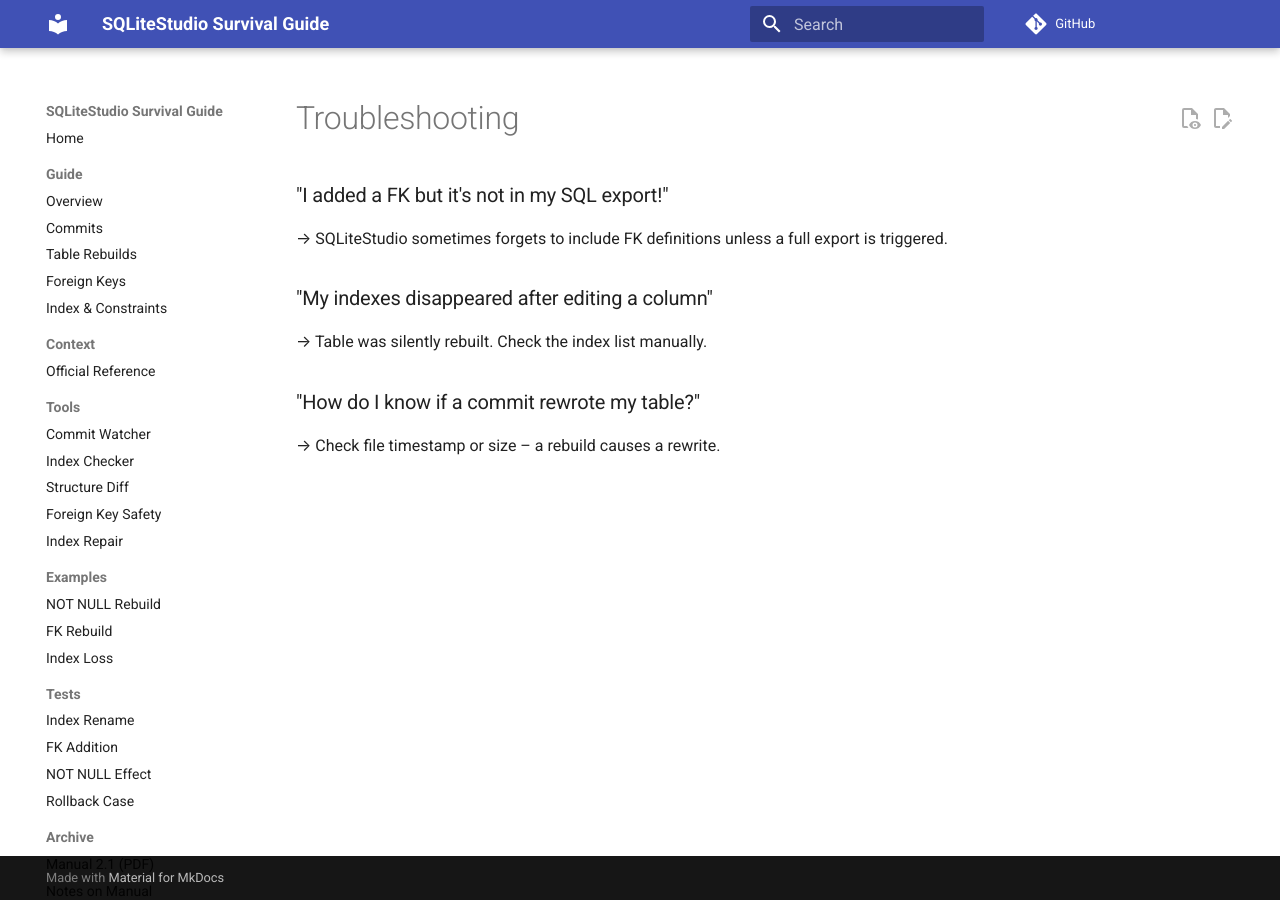
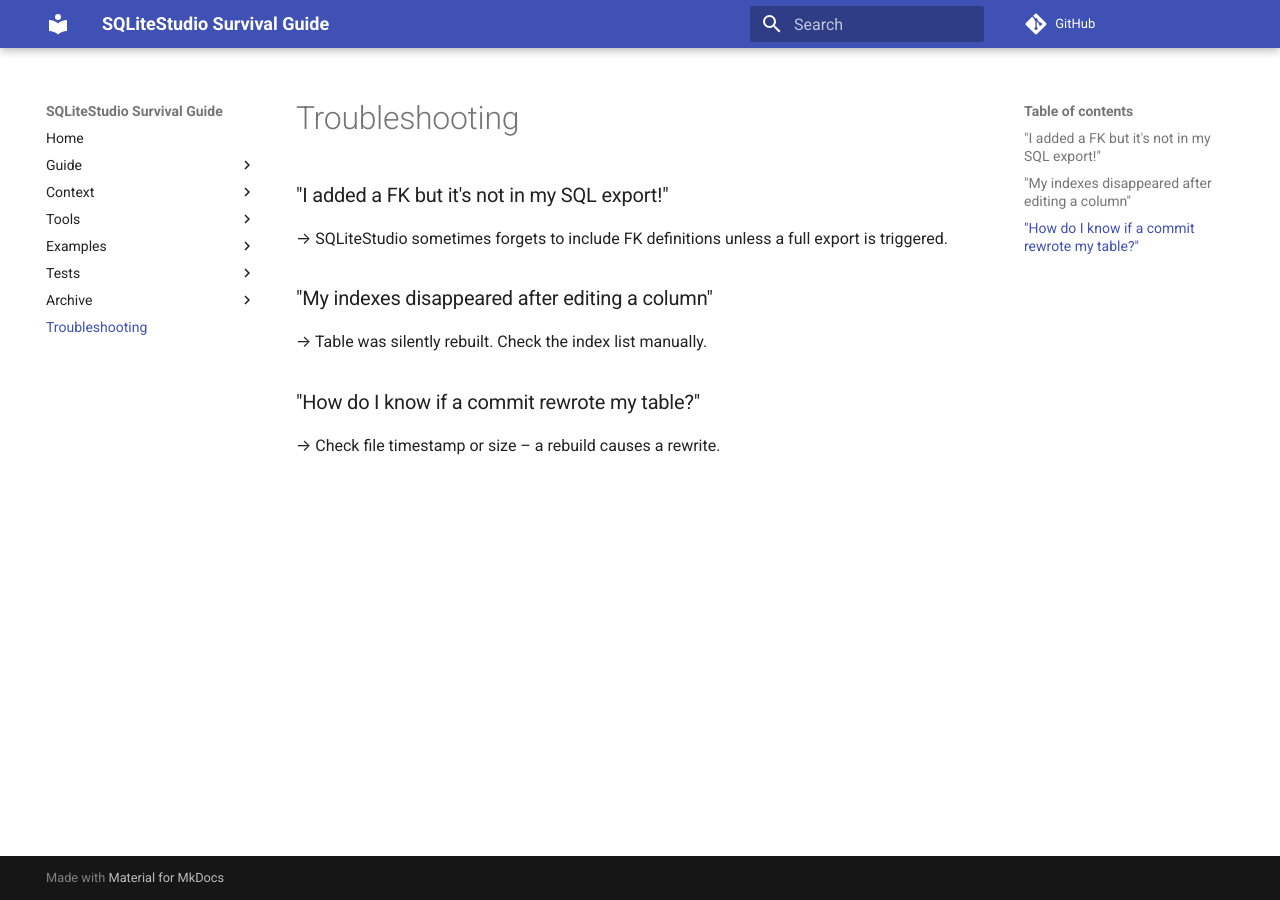
Before and after one commit to cyberman/SQLiteStudio-Survival-Guide, an MkDocs documentation site: the page built from docs/troubleshooting/known_pitfalls.md, in a window 1280 px wide. Built offline with MkDocs 1.6.1 and Material for MkDocs 9.7.7, drawn with Linux system fonts in a browser that asks for light colours; comment, search, counter and statistics services are not loaded; some of the changed lines change nothing that is shown.

Commit message:
Bug fix for Workflow... again

```diff
--- a/mkdocs.yml
+++ b/mkdocs.yml
@@ -1,48 +1,36 @@
 site_name: SQLiteStudio Survival Guide
 site_description: Independent, field-tested documentation of SQLiteStudio's real behavior
 site_author: cyberman
-repo_url: https://github.com/cyberman/sqlitestudio-truth
+repo_url: https://github.com/cyberman/SQLiteStudio-Survival-Guide
 theme:
   name: material
-  features:
-    - navigation.instant
-    - navigation.tracking
-    - navigation.sections
-    - toc.integrate
-    - content.code.copy
-    - content.action.edit
-    - content.action.view
-    - navigation.top
-    - navigation.expand
-    - search.suggest
-    - search.highlight
   language: en
 nav:
   - Home: index.md
   - Guide:
-    - Overview: docs/guide/01_overview.md
-    - Commits: docs/guide/02_commits.md
-    - Table Rebuilds: docs/guide/03_table_rebuilds.md
-    - Foreign Keys: docs/guide/04_foreign_keys.md
-    - Index & Constraints: docs/guide/05_index_and_constraints.md
+      - Overview: guide/01_overview.md
+      - Commits: guide/02_commits.md
+      - Table Rebuilds: guide/03_table_rebuilds.md
+      - Foreign Keys: guide/04_foreign_keys.md
+      - Index & Constraints: guide/05_index_and_constraints.md
   - Context:
-    - Official Reference: docs/context/00_official_refs.md
+      - Official Reference: context/00_official_refs.md
   - Tools:
-    - Commit Watcher: docs/tools/sqlite_commit_watch.sh
-    - Index Checker: docs/tools/index_checker.sql
-    - Structure Diff: docs/tools/structure_diff.sql
-    - Foreign Key Safety: docs/tools/foreign_key_safety.sql
-    - Index Repair: docs/tools/index_repair.sql
+      - Commit Watcher: tools/sqlite_commit_watch.sh
+      - Index Checker: tools/index_checker.sql
+      - Structure Diff: tools/structure_diff.sql
+      - Foreign Key Safety: tools/foreign_key_safety.sql
+      - Index Repair: tools/index_repair.sql
   - Examples:
-    - NOT NULL Rebuild: docs/examples/rebuild_not_null_example.sql
-    - FK Rebuild: docs/examples/foreign_key_rebuild_example.sql
-    - Index Loss: docs/examples/index_loss_example.sql
+      - NOT NULL Rebuild: examples/rebuild_not_null_example.sql
+      - FK Rebuild: examples/foreign_key_rebuild_example.sql
+      - Index Loss: examples/index_loss_example.sql
   - Tests:
-    - Index Rename: docs/tests/test_index_survival_on_rename.sql
-    - FK Addition: docs/tests/test_fk_addition_rebuild.sql
-    - NOT NULL Effect: docs/tests/test_not_null_commit_effect.sql
-    - Rollback Case: docs/tests/test_table_copy_rollback_case.sql
+      - Index Rename: tests/test_index_survival_on_rename.sql
+      - FK Addition: tests/test_fk_addition_rebuild.sql
+      - NOT NULL Effect: tests/test_not_null_commit_effect.sql
+      - Rollback Case: tests/test_table_copy_rollback_case.sql
   - Archive:
-    - Manual 2.1 (PDF): docs/archive/manual-2.1.pdf
-    - Notes on Manual: docs/archive/notes_on_manual.md
-  - Troubleshooting: docs/troubleshooting/known_pitfalls.md
+      - Manual 2.1 (PDF): archive/manual-2.1.pdf
+      - Notes on Manual: archive/notes_on_manual.md
+  - Troubleshooting: troubleshooting/known_pitfalls.md
```
Also changed, not shown: 1 other file.
